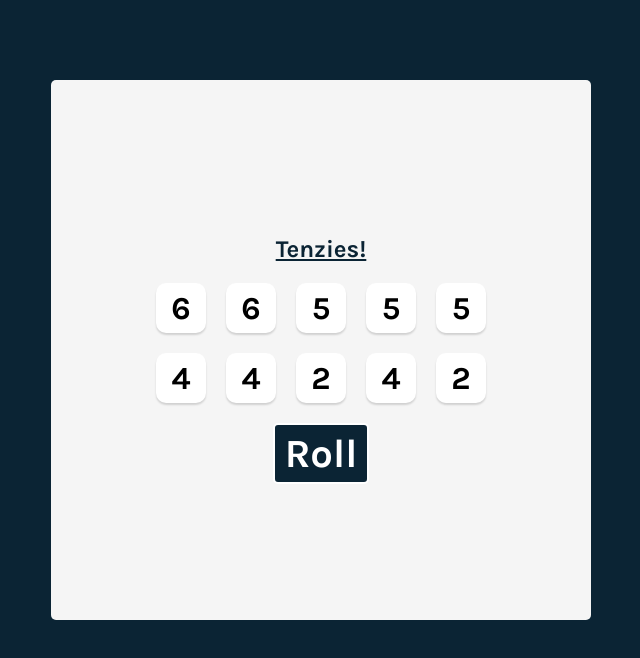
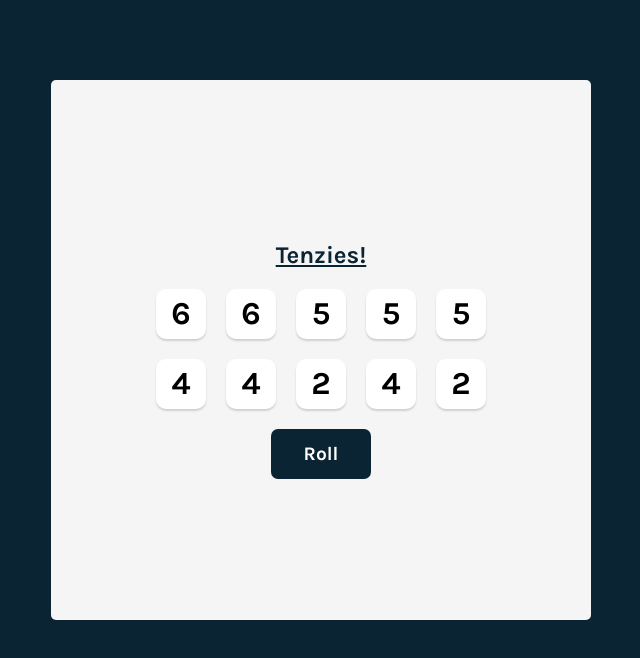
Before and after one commit to austingw/tenzies, a React (Vite) app in the folder tenzies-app/: page / in a window 1280 px wide. Shown: the top 658 px of the page, without its empty margins (319-959 px from the left). Built offline with nearby package versions, Linux system fonts and the light colour scheme.

Commit message:
Dice array is now an array of objects in order to hold both its value and current status (held or not held)

```diff
--- a/tenzies-app/src/App.jsx
+++ b/tenzies-app/src/App.jsx
@@ -5,18 +5,13 @@ function App() {
   const [dice, setDice] = useState(getNewDice());
 
   function getNewDice() {
-    const newDice = [
-      Math.floor(Math.random() * 6) + 1,
-      Math.floor(Math.random() * 6) + 1,
-      Math.floor(Math.random() * 6) + 1,
-      Math.floor(Math.random() * 6) + 1,
-      Math.floor(Math.random() * 6) + 1,
-      Math.floor(Math.random() * 6) + 1,
-      Math.floor(Math.random() * 6) + 1,
-      Math.floor(Math.random() * 6) + 1,
-      Math.floor(Math.random() * 6) + 1,
-      Math.floor(Math.random() * 6) + 1,
-    ];
+    const newDice = [];
+    for (let i = 0; i < 10; i++) {
+      newDice.push({
+        value: Math.ceil(Math.random() * 6),
+        isHeld: false,
+      });
+    }
     return newDice;
   }
 
@@ -24,7 +19,7 @@ function App() {
     setDice(getNewDice());
   }
 
-  const diceElements = dice.map((die) => <Die value={die} />);
+  const diceElements = dice.map((die) => <Die number={die} />);
 
   return (
     <main>
--- a/tenzies-app/src/Die.jsx
+++ b/tenzies-app/src/Die.jsx
@@ -1,7 +1,7 @@
 export default function Die(props) {
   return (
     <div className="die">
-      <h2 className="die-value">{props.value}</h2>
+      <h2 className="die-value">{props.number.value}</h2>
     </div>
   );
 }
--- a/tenzies-app/src/index.css
+++ b/tenzies-app/src/index.css
@@ -9,7 +9,7 @@ body {
   align-items: center;
   justify-content: center;
   padding: 20px;
-  font-family: Karla;
+  font-family: "Karla", sans-serif;
 }
 
 main {
@@ -23,6 +23,33 @@ main {
   flex-direction: column;
   align-items: center;
   justify-content: center;
+}
+
+button {
+  font-family: "Karla", sans-serif;
+  font-size: 1.2rem;
+  height: 50px;
+  width: 100px;
+  font-weight: 100;
+  color: white;
+  background-color: #0b2434;
+  border: none;
+  border-radius: 7px;
+  padding: 5px 10px 5px 10px;
+  margin-top: 20px;
+  cursor: pointer;
+}
+
+button:hover {
+  background-color: #0b243465;
+}
+
+button:focus {
+  outline: none;
+}
+
+button:active {
+  box-shadow: inset 5px 5px 10px -3px rgba(0, 0, 0, 0.7);
 }
 
 .dice-container {
@@ -53,20 +80,3 @@ main {
   text-decoration: underline;
   margin-bottom: 20px;
 }
-
-button {
-  font-family: Karla;
-  font-size: 40px;
-  font-weight: 100;
-  color: white;
-  background-color: #0b2434;
-  border: 2px white solid;
-  border-radius: 5px;
-  padding: 5px 10px 5px 10px;
-  margin-top: 20px;
-  cursor: pointer;
-}
-
-button:hover {
-  background-color: #0b243465;
-}
```
